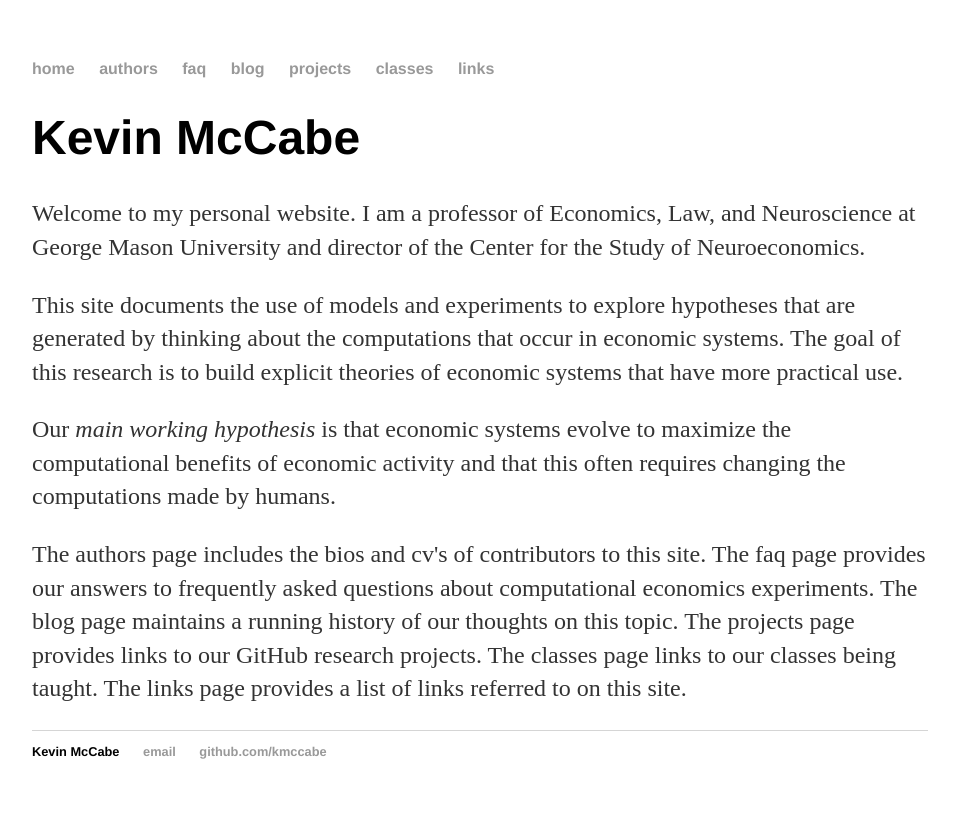
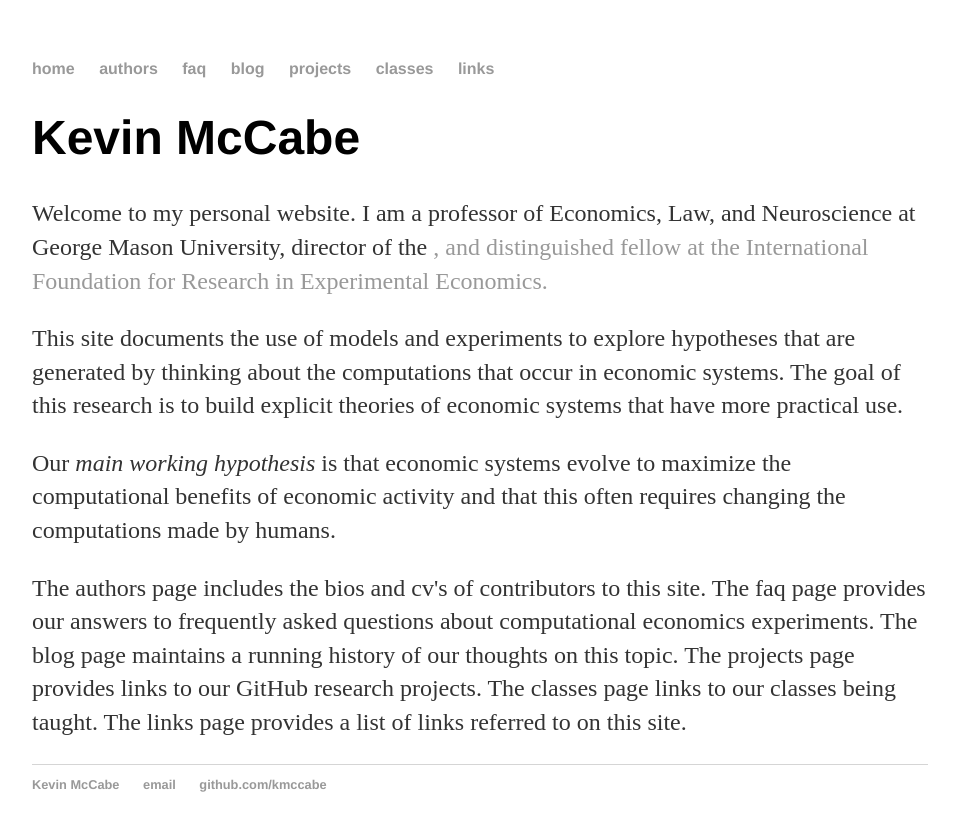
Before and after one commit to Kmccabe/KAM.github.io, a Jekyll site: the page built from index.html, in a window 1280 px wide. Shown: the top 831 px of the page, without its empty margins (160-1116 px from the left). Built offline with Jekyll 4.4.1, drawn with Linux system fonts in a browser that asks for light colours.

Commit message:
added link to main page

```diff
--- a/index.html
+++ b/index.html
@@ -5,7 +5,7 @@
 
 <div class="blurb">
 	<h1>Kevin McCabe</h1>
-	<p> Welcome to my personal website.  I am a professor of Economics, Law, and Neuroscience at George Mason University and director of the Center for the Study of Neuroeconomics.</p>
+	<p> Welcome to my personal website.  I am a professor of Economics, Law, and Neuroscience at George Mason University, director of the <a href = "http://www.neuroeconomics.us/website/" Center for the Study of Neuroeconomics"</a>, and distinguished fellow at the International Foundation for Research in Experimental Economics.</p>
 <p>This site documents the use of models and experiments to explore hypotheses that are generated by thinking about the computations that occur in economic systems. The goal of this research is to build explicit theories of economic systems that have more practical use.</p>
 <p>Our <em>main working hypothesis</em> is that economic systems evolve to maximize the computational benefits of economic activity and that this often requires changing the computations made by humans.</p>
 <p>The authors page includes the bios and cv's of contributors to this site. The faq page provides our answers to frequently asked questions about computational economics experiments. The blog page maintains a running history of our thoughts on this topic.  The projects page provides links to our GitHub research projects.  The classes page links to our classes being taught. The links page provides a list of links referred to on this site. </p>
```
